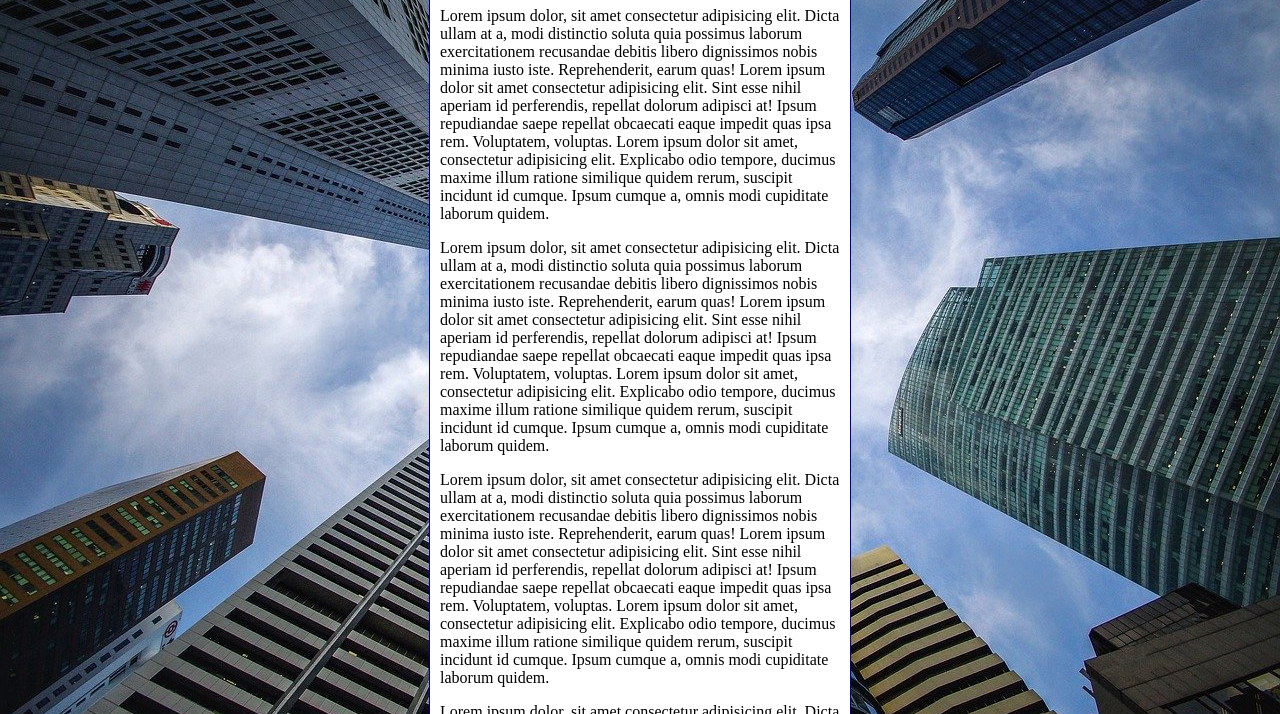
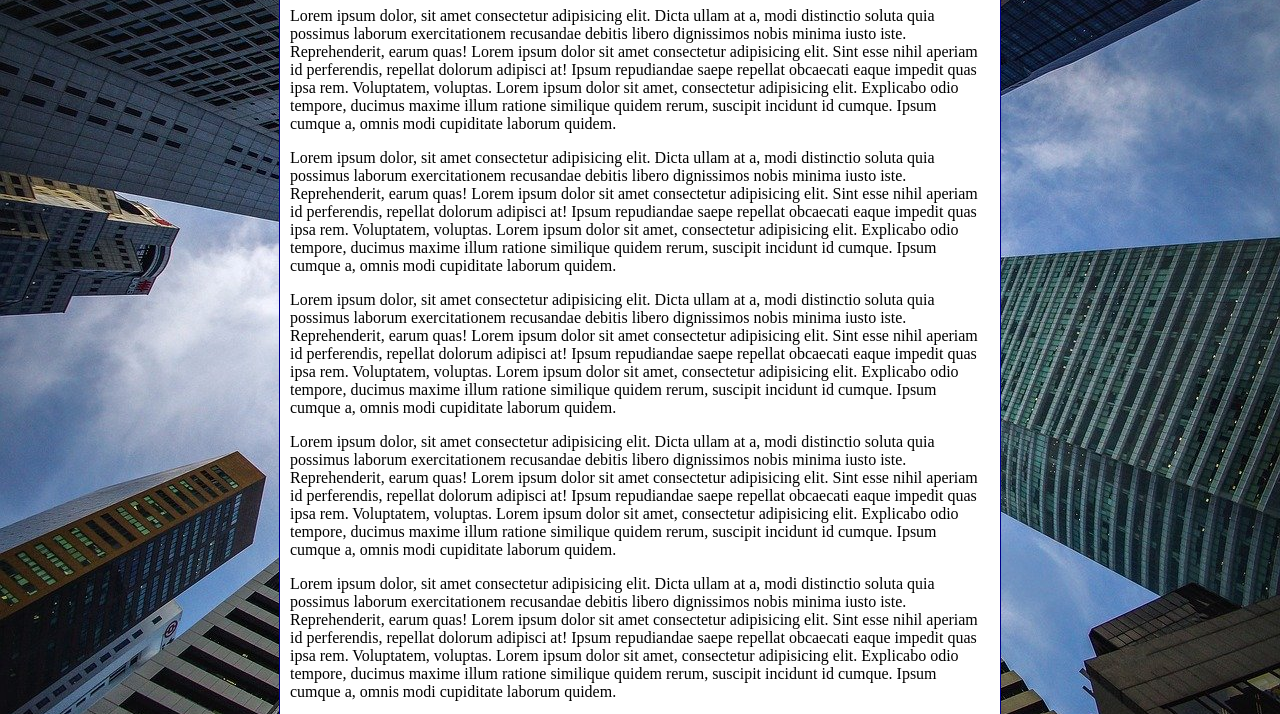
Before and after one commit to T-Nasser/html-css, a plain HTML site: page Exercícios/ex022/fundo006.html in a window 1280 px wide. Shown: the part 92-806 px from the top of the page. Drawn offline with Linux system fonts and the light colour scheme.

Commit message:
Atualizei o exercício 22

```diff
--- a/Exercícios/ex022/fundo006.html
+++ b/Exercícios/ex022/fundo006.html
@@ -4,20 +4,29 @@
     <meta charset="UTF-8">
     <meta http-equiv="X-UA-Compatible" content="IE=edge">
     <meta name="viewport" content="width=device-width, initial-scale=1.0">
-    <title>Document</title>
+    <title>Fundo fixo de tela</title>
     <style>
         body {
-            height: 100vh;
+            /*height: 100vh;
             background-color: black;
             background-image: url('imagens/wallpaper002.jpg');
             background-position: center top;
             background-repeat: repeat-y;
             background-size: cover;
+            background-attachment: fixed;*/
+
+            /* Shorthand - background
+                color > image > position > repeat > [size]
+                > attachment
+            */
+
+            background: black url('imagens/wallpaper002.jpg') center center no-repeat fixed;
+            background-size: cover;
         }
 
         main {
             background-color: white;
-            width: 400px;
+            max-width: 700px;
             padding: 10px;
             margin: auto;
             border: 1px solid darkblue;
```
